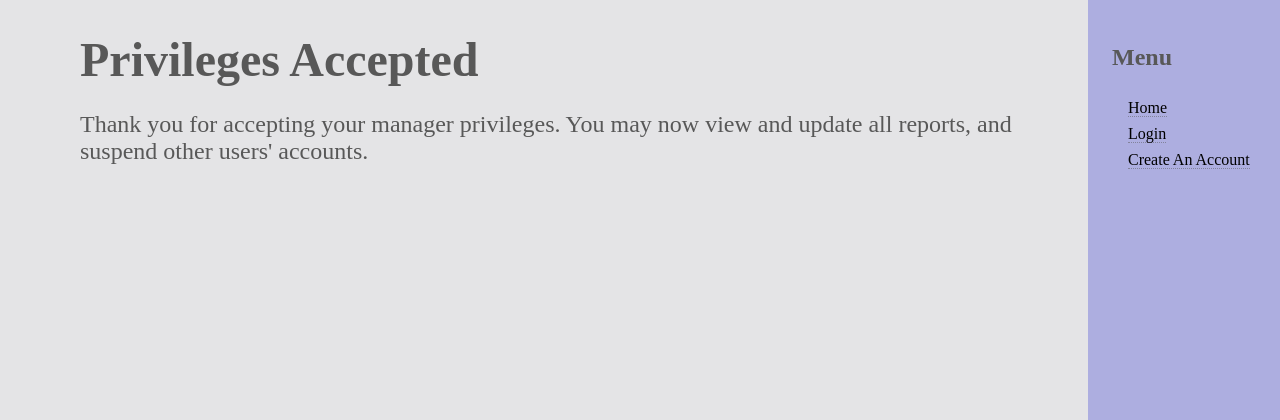
After one commit to etkim97/cs3240-f17-team22, a Django app: a page that uses lokahi/catalog/templates/base_generic.html in a window 1280 px wide. The commit adds this page. Shown: the top 420 px of the page. Run offline with Django 3.2, Linux system fonts and the light colour scheme; data comes from the database, SQL or seed files in the repository; parts of the project's set-up code (start-up, migrations or seed data) failed here and were passed over; some libraries are stand-ins or nearby versions.

Commit message:
fixing privileges so that there's only one (has site manager privilege) and adding that the user must accept privileges.

```diff
--- a/lokahi/catalog/forms.py
+++ b/lokahi/catalog/forms.py
@@ -71,6 +71,4 @@ class user_privileges(forms.Form):
         ('False', "False"),
         ('True', "True"),
         )
-    may_suspend_users = forms.ChoiceField(CHOICES)
-    may_delete_reports = forms.ChoiceField(CHOICES)
-    may_delete_users = forms.ChoiceField(CHOICES)
+    has_manager_privileges = forms.ChoiceField(CHOICES)
--- a/lokahi/catalog/models.py
+++ b/lokahi/catalog/models.py
@@ -15,9 +15,8 @@ class User(AbstractUser):
 	email = models.EmailField(max_length=200, default="none")
 	user_type = models.CharField(max_length=10, default=1)
 	is_suspended = models.BooleanField(default = False)
-	may_suspend = models.BooleanField(default = False)
-	may_delete_r = models.BooleanField(default = False)
-	may_delete_u = models.BooleanField(default = False)
+	has_manager_privileges = models.BooleanField(default = False)
+	accepted_manager_privileges = models.BooleanField(default = False)
 	def __str__(self):
 		return "%s - %s - %s - %s" % (self.username,
 			self.password, self.first_name, self.last_name)
--- /dev/null
+++ b/lokahi/catalog/templates/accept_privileges.html
@@ -0,0 +1,6 @@
+{% extends "base_generic.html" %}
+
+{% block content %}
+  <h1 style = "margin-bottom:0">Privileges Accepted</h1>
+  <p>Thank you for accepting your manager privileges. You may now view and update all reports, and suspend other users' accounts.</p>
+{% endblock %}
--- a/lokahi/catalog/templates/base_generic.html
+++ b/lokahi/catalog/templates/base_generic.html
@@ -35,7 +35,7 @@
             <li><a href="{% url 'my_messages' %}">My Messages</a></li>
             <li><a href="{% url 'my_groups' %}">My Groups</a></li>
               <li><a href="{% url 'search' %}">Search</a></li>
-            {% if user.username == 'admin' or user.may_suspend or user.may_delete_u %}
+            {% if user.username == 'admin' or user.has_manager_privileges %}
             <li><a href="{% url 'users' %}">Users</a></li>
             {% endif %}
             <li><a href="{% url 'logout'%}">Logout</a></li>
--- a/lokahi/catalog/templates/catalog/list_reports.html
+++ b/lokahi/catalog/templates/catalog/list_reports.html
@@ -10,7 +10,7 @@
 
     <ul>
 
-      {% if user.username == "admin" %}
+      {% if user.username == "admin" or user.accepted_manager_privileges %}
 
         {% for report in report_list %}
         <li>
@@ -31,9 +31,6 @@
            Company: {{report.company_name}},
            Privacy: {{report.privacy_setting}}<br/>
           <!-- <a href="{{ report.get_edit_url }}" style="margin-left:1em">Edit this report</a> -->
-           {% if user.may_delete_r %}
-           <a href="{{ report.get_delete_url }}" style="margin-left:1em">Delete this report</a>
-           {% endif %}
            <a href="{{ report.get_comments_url }}"> Comments </a>
 
         </li>
--- a/lokahi/catalog/templates/index.html
+++ b/lokahi/catalog/templates/index.html
@@ -12,7 +12,9 @@
 	{% load static %}
 	<h1>Lokahi Fintech Crowdfunding</h1>
 	{% if user.is_authenticated and user.is_suspended == False %}
-
+		{% if user.has_manager_privileges and user.accepted_manager_privileges == False %}
+		<p><b>ATTENTION:</b> your site manager has offered you manager privileges. If you choose to accept, you may view and update all reports, and suspend other users' accounts. In order to accept, please <a href = "{% url 'accept_privileges' uname=user.username %}">click here.</a></p>
+		{% endif %}
         <p>Welcome to Lokahi Fintech! A System to Support Secure Crowdfunding Information Sharing between General Venture Capitalists and Companies Seeking Investment.</p>
 
 	{% elif user.is_suspended == True %}
--- a/lokahi/catalog/urls.py
+++ b/lokahi/catalog/urls.py
@@ -3,6 +3,8 @@ from . import views
 
 urlpatterns = [
     url(r'^$', views.index, name='index'),
+    url(r'^acceptprivileges/(?P<uname>[\w\-]+)$', views.accept_privileges, name='accept_privileges'),
+
 
     url(r'^myreports/$', views.ReportsByUserListView.as_view(), name='my_reports'),
     url(r'^report/(?P<report_id>[0-9]+)$', views.report_detail, name='report_detail'),
--- a/lokahi/catalog/views.py
+++ b/lokahi/catalog/views.py
@@ -56,6 +56,16 @@ def signup(request):
         form = signUp()
     return render(request, 'signup.html', {'form': form})
 
+def accept_privileges(request, uname):
+	users = User.objects.all()
+	for u in users:
+		if u.username == uname:
+			u.accepted_manager_privileges = True
+			u.save()
+			return render(request, 'accept_privileges.html')
+	return render(request, 'accept_privileges.html')
+
+
 def privileges(request, uname):
 	users = User.objects.all()
 	user = User()
@@ -63,26 +73,17 @@ def privileges(request, uname):
 		if u.username == uname:
 			user = u
 	context = {
-		'may_suspend' : user.may_suspend,
-		'may_delete_r' : user.may_delete_r,
-		'may_delete_u' : user.may_delete_u,
+		'has_manager_privileges' : user.has_manager_privileges,
 		'username' : user.username,
 	}
 	if request.method == 'POST':
 		form = user_privileges(request.POST)
 		if form.is_valid():
-			if form.cleaned_data['may_suspend_users'] == 'True':
-				user.may_suspend = True
+			if form.cleaned_data['has_manager_privileges'] == 'True':
+				user.has_manager_privileges = True
 			else:
-				user.may_suspend = False
-			if form.cleaned_data['may_delete_users'] == 'True':
-				user.may_delete_u = True
-			else:
-				user.may_delete_u = False
-			if form.cleaned_data['may_delete_reports'] == 'True':
-				user.may_delete_r = True
-			else:
-				user.may_delete_r = False
+				user.has_manager_privileges = False
+				user.accepted_manager_privileges = False
 			user.save()
 			return redirect('/')
 	else:
```
Also changed, not shown: lokahi/catalog/templates/privileges.html (+1 -6 lines), lokahi/catalog/migrations/0022_auto_20171129_1608.py (added), lokahi/catalog/migrations/0023_user_accepted_manager_privileges.py (added), lokahi/db.sqlite3.
